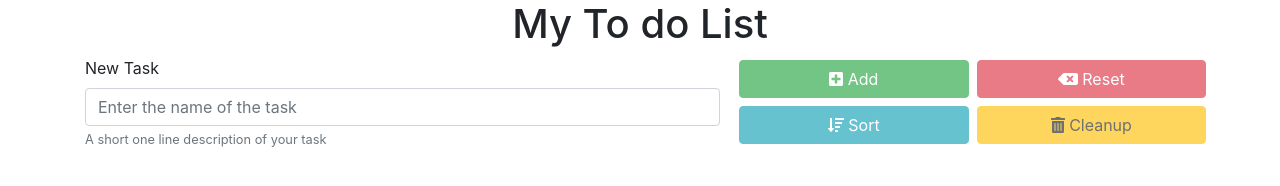
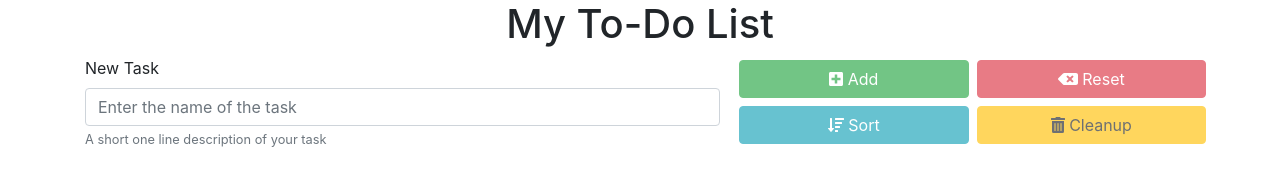
Before and after one commit to Anushka2912/My-To-Do-List, a plain HTML site: page index.html in a window 1280 px wide. Drawn offline with nearby package versions, Linux system fonts and the light colour scheme.

Commit message:
chore: change app name

```diff
--- a/index.html
+++ b/index.html
@@ -5,7 +5,7 @@
   <meta name="viewport" content="width=device-width, initial-scale=1.0">
   <meta http-equiv="X-UA-Compatible" content="ie=edge">
   <link rel="icon" type="image/x-icon" href="assets\favicon.png">
-  <title>My To Do List</title>
+  <title>My To-Do List</title>
 
   <link rel="stylesheet" href="https://stackpath.bootstrapcdn.com/bootstrap/4.3.1/css/bootstrap.min.css" integrity="sha384-ggOyR0iXCbMQv3Xipma34MD+dH/1fQ784/j6cY/iJTQUOhcWr7x9JvoRxT2MZw1T" crossorigin="anonymous">
   <script src="https://code.jquery.com/jquery-3.3.1.slim.min.js" integrity="sha384-q8i/X+965DzO0rT7abK41JStQIAqVgRVzpbzo5smXKp4YfRvH+8abtTE1Pi6jizo" crossorigin="anonymous"></script>
@@ -19,7 +19,7 @@
 <body>
 
   <div class="container">
-    <h1 align="center">My To do List</h1>
+    <h1 align="center">My To-Do List</h1>
 
     <div class="row">
       <!-- Input box -->
```
